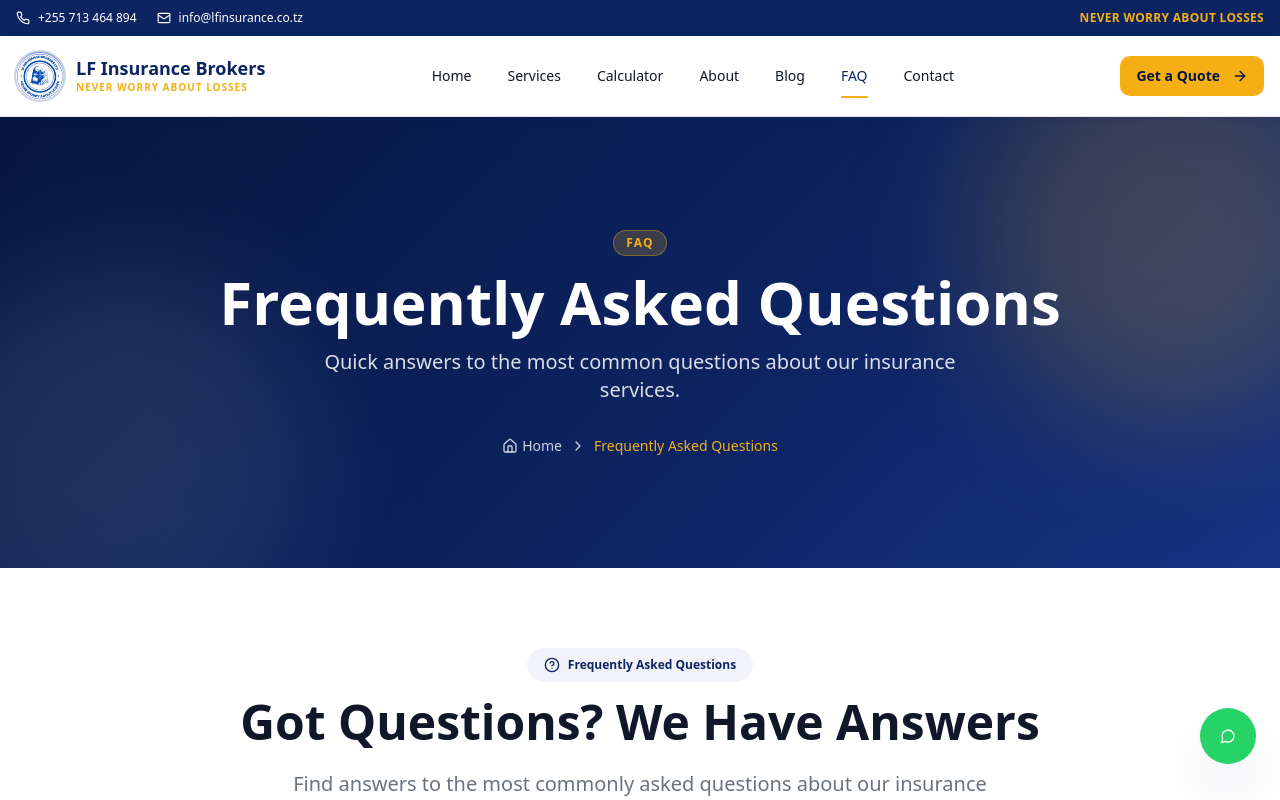
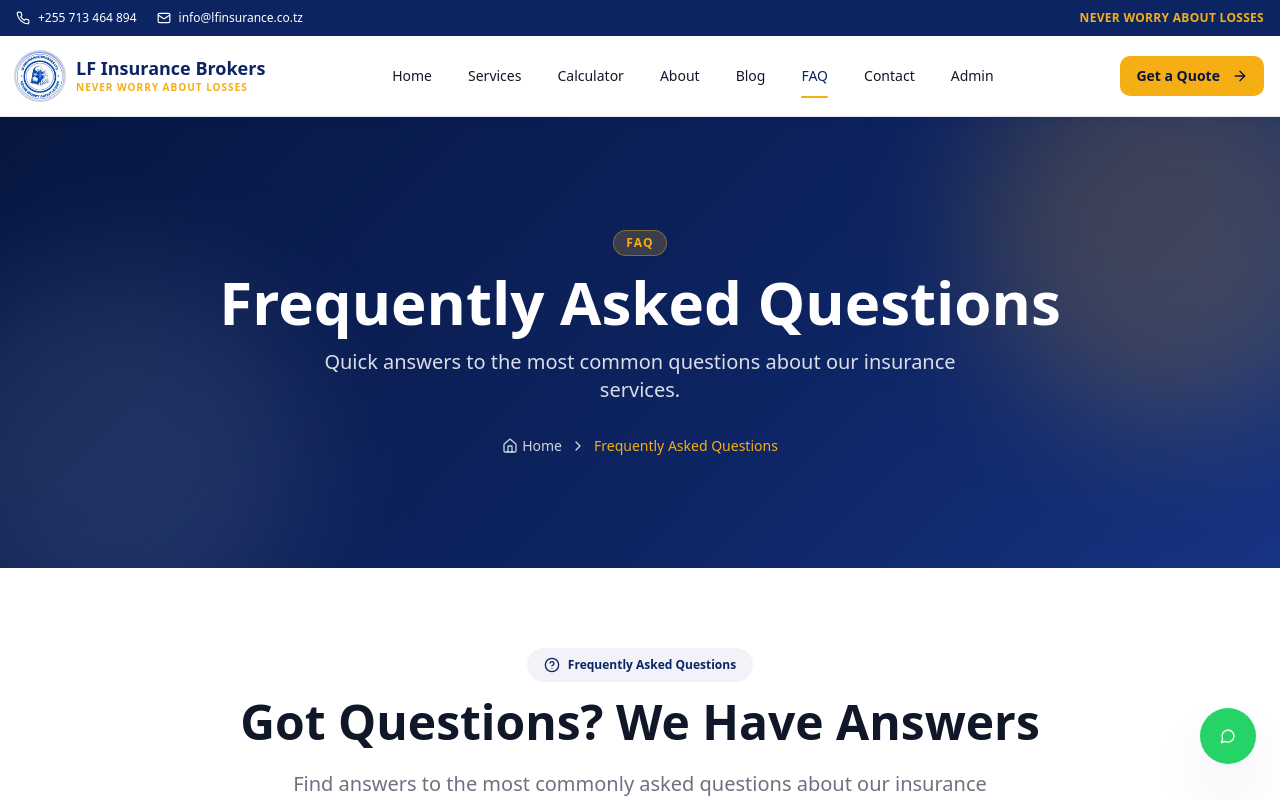
Before and after one commit to joker2000-david/lf-insurance-dar, a React (Vite) app: page /faq in a window 1280 px wide. Shown: the top 800 px of the page. Built offline with nearby package versions, Linux system fonts and the light colour scheme; the HTML template or start-up script is replaced by a standard one.

Commit message:
Changes
Co-authored-by: joker2000-david <220724839+joker2000-david@users.noreply.github.com>

```diff
--- a/src/components/Navigation.tsx
+++ b/src/components/Navigation.tsx
@@ -17,6 +17,7 @@ const Navigation = () => {
     { name: "Blog", to: "/blog" },
     { name: "FAQ", to: "/faq" },
     { name: "Contact", to: "/contact" },
+    { name: "Admin", to: "/admin" },
   ];
 
   return (
```
